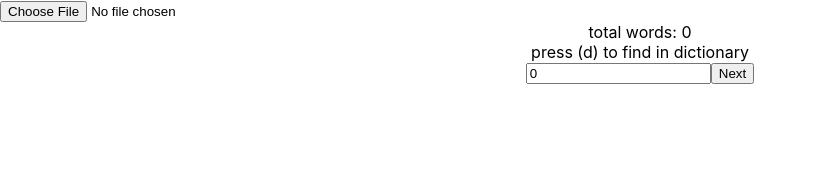
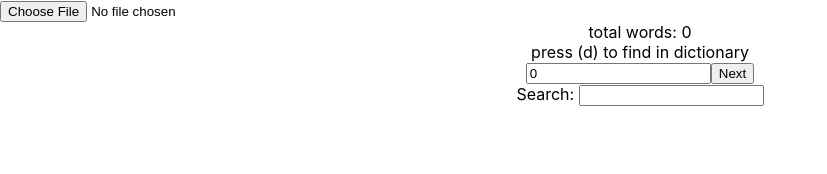
Before and after one commit to erikhu/active-recall, a React (Create React App) app: page / in a window 1280 px wide. Shown: the top 174 px of the page, without its empty margins (0-827 px from the left). Built offline with nearby package versions, Linux system fonts and the light colour scheme.

Commit message:
searcher

```diff
--- a/src/App.css
+++ b/src/App.css
@@ -52,3 +52,8 @@ li {
 .iframeDictionary {
     display: none;
 }
+
+.wordElement:hover {
+    background: #0000000A;
+    cursor: pointer;
+}
--- a/src/App.tsx
+++ b/src/App.tsx
@@ -1,5 +1,5 @@
 import React, { FormEvent, useState } from 'react';
-import {utils, read} from "xlsx";
+import { utils, read } from "xlsx";
 import logo from './logo.svg';
 import './App.css';
 import { AsyncLocalStorage } from 'async_hooks';
@@ -14,7 +14,7 @@ type WordComponentProps = {
     word: Word;
 }
 
-function WordComponent({word}: WordComponentProps) {
+function WordComponent({ word }: WordComponentProps) {
     const listDefinitions = word.definitions.map((definition, index) =>
         (<li key={index}>{definition}</li>)
     );
@@ -31,10 +31,46 @@ function WordComponent({word}: WordComponentProps) {
     )
 }
 
+type SearchComponentProps = {
+    onSearch: (search: string) => void;
+    onPressWord: (word: Word) => void;
+    words: Array<Word>;
+}
+
+function SearchComponent({ onSearch, words, onPressWord }: SearchComponentProps) {
+    const [search, setSearch] = useState("")
+
+    const componentWord = (word: Word) => {
+        return (<div className="wordElement" key={word.word} onClick={() => {
+            setSearch("");
+            onPressWord(word);
+        }}>{word.word}</div>)
+    }
+
+    const componentWords = () => {
+        return words.map((word) => {
+            return componentWord(word);
+        })
+    }
+
+    return (
+        <div>
+            <label>Search: </label>
+            <input type="text" value={search} onChange={(e) => {
+                setSearch(e.target.value);
+                onSearch(e.target.value)
+            }} />
+            { search != "" && (<div>{componentWords()}</div>)}
+        </div>
+    )
+}
+
 function App() {
     const cachedWords = JSON.parse(localStorage.getItem("words") || "[]");
 
     const [words, setWords] = useState<Array<Word>>(cachedWords);
+
+    const [search, setSearch] = useState("");
 
     const [cursor, setCursor] = useState(0);
 
@@ -46,7 +82,7 @@ function App() {
         } else if (words.length > cursor + 1) {
             return cursor + 1;
         }
-       return 0 ;
+        return 0;
     }
 
     const loadDocument = (event: any) => {
@@ -61,13 +97,13 @@ function App() {
             vocabulary.SheetNames.forEach((sheetName) => {
                 utils.sheet_to_json(vocabulary.Sheets[sheetName]).map((row) => {
                     const rowList = Object.values(row as object);
-                    newWords.push({word: rowList[0], definitions: rowList});
+                    newWords.push({ word: rowList[0], definitions: rowList });
                 });
             });
 
             localStorage.setItem("words", JSON.stringify(newWords));
             setWords(newWords);
-            setCursor(newWords.length()-1)
+            setCursor(newWords.length() - 1)
         };
 
         reader.onerror = (error: any) => {
@@ -75,6 +111,21 @@ function App() {
         }
 
         reader.readAsBinaryString(file);
+    }
+
+    const onSearch = (search: string) => {
+        setSearch(search);
+    }
+
+    const filteredWords = () => {
+        return words.filter((word: Word) => {
+            return search == "" || word.word.startsWith(search);
+        });
+    }
+
+    const onPressWordSearcher = (word: Word) => {
+        const index = words.findIndex((el) => el == word);
+        setCursor(index);
     }
 
     return (
@@ -97,11 +148,15 @@ function App() {
                             }
                         }
                         } /><button onClick={() => setCursor(nextCursor(cursor))}>Next</button>
+                    <SearchComponent
+                        words={filteredWords()}
+                        onSearch={onSearch}
+                        onPressWord={onPressWordSearcher} />
                 </div>
                 {cursor < words.length && cursor >= 0 && (
                     <>
                         <WordComponent word={words[cursor]} />
-                      <iframe src={`https://dictionary.cambridge.org/dictionary/english/${words[cursor].word}`} height="300" width= "300" hidden={iframeDict} />
+                        <iframe src={`https://dictionary.cambridge.org/dictionary/english/${words[cursor].word}`} height="300" width="300" hidden={iframeDict} />
                     </>
                 )}
             </div>
```
Lines whose indentation alone changed are shown as unchanged.
